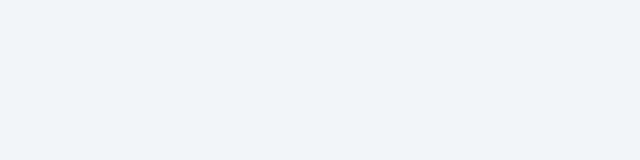
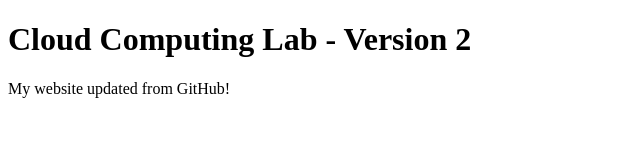
Before and after one commit to halasaibi810-del/cloud-paas-lab, a plain HTML site: page index.html in a window 1280 px wide. Shown: the whole page, without its empty margins (0-640 px from the left). Drawn offline with Linux system fonts and the light colour scheme.

Commit message:
Update index.html

```diff
--- a/index.html
+++ b/index.html
@@ -1,16 +1,12 @@
+
 <!DOCTYPE html>
 <html lang="en">
 <head>
     <meta charset="UTF-8">
-    <meta name="viewport" content="width=device-width, initial-scale=1.0">
     <title>Cloud Computing Lab</title>
-    <style>
-        body {
-            font-family: Arial, sans-serif;
-            max-width: 700px;
-            margin: 60px auto;
-            padding: 20px;
-            background: #f2f5f9;
-            color: #243247;
-        }
-        main {
+</head>
+<body>
+    <h1>Cloud Computing Lab - Version 2</h1>
+    <p>My website updated from GitHub!</p>
+</body>
+</html>
```
